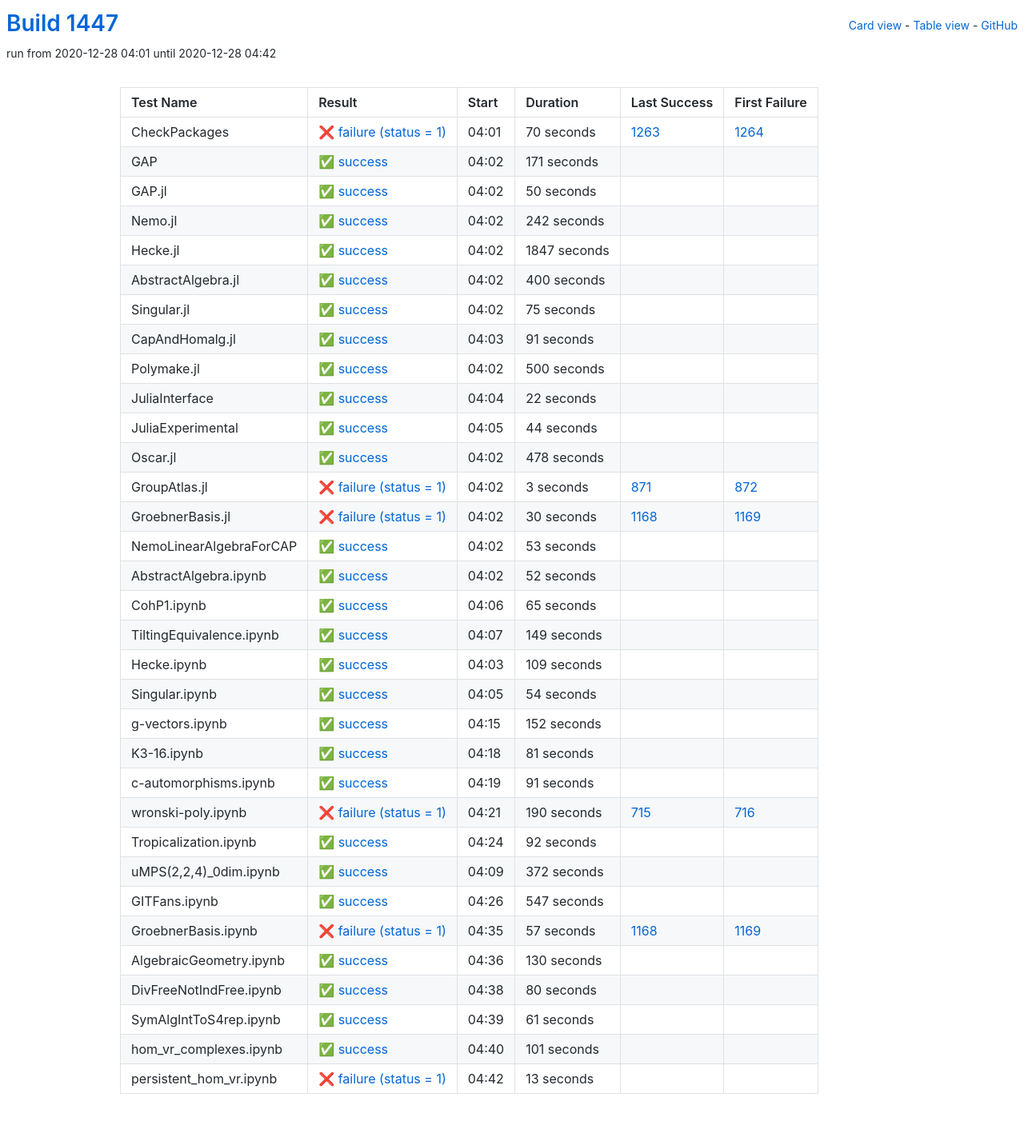
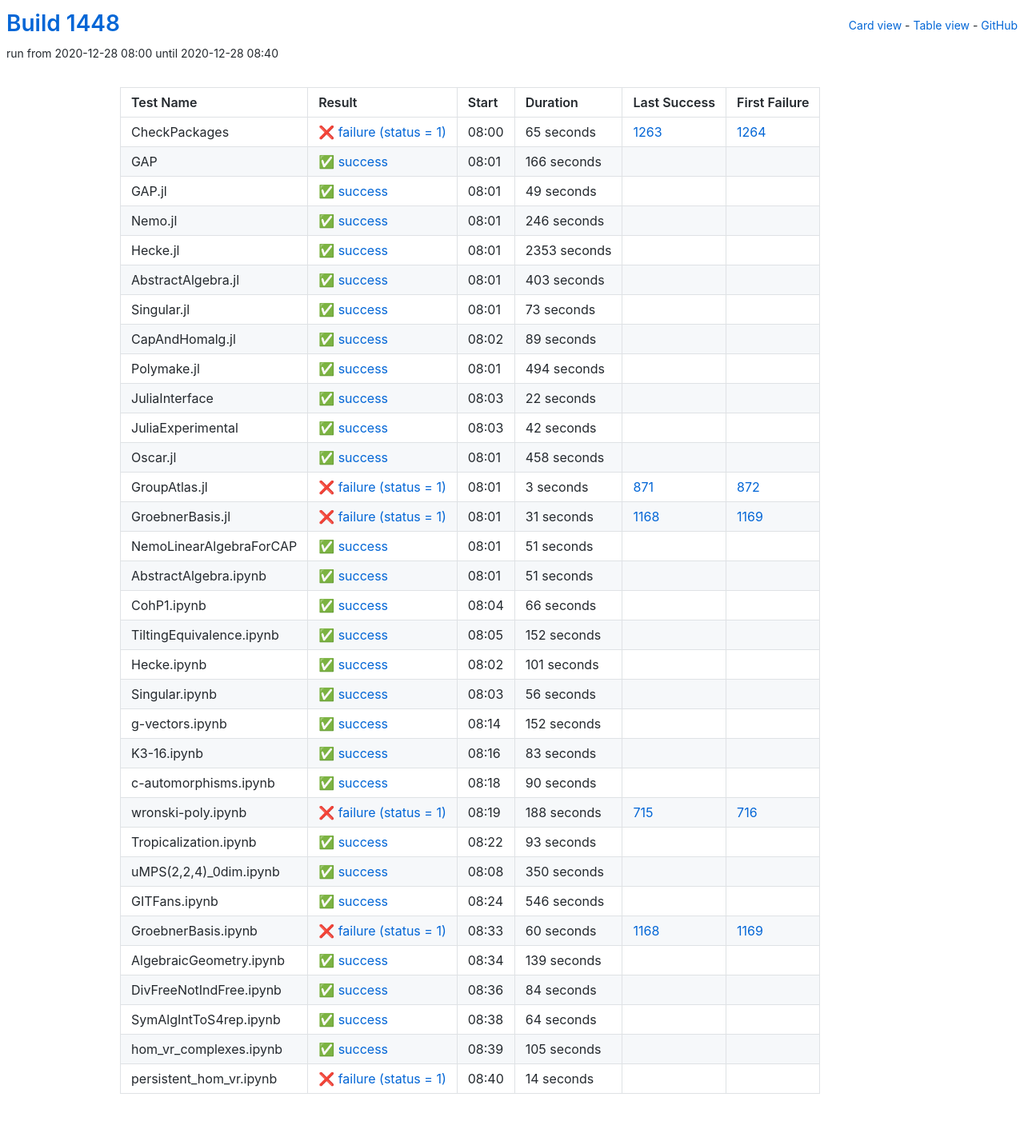
Before and after one commit to oscar-system/oscar-ci-status-stable, a Jekyll site: the page built from table.html, in a window 1280 px wide. Shown: the whole page at 80% size. Built offline with Jekyll 4.4.1, drawn with Linux system fonts in a browser that asks for light colours.

Commit message:
Build #1448

```diff
--- a/_data/ci.yml
+++ b/_data/ci.yml
@@ -1,6 +1,6 @@
 ---
-build: 1447
-build_url: https://oscarci.mathematik.uni-kl.de/job/oscar-stable/1447/
+build: 1448
+build_url: https://oscarci.mathematik.uni-kl.de/job/oscar-stable/1448/
 job: oscar-stable
 organization: oscar-system
 repo: oscar-ci-status-stable
@@ -8,116 +8,116 @@ repourl: https://github.com/oscar-system/oscar-ci-status-stable
 tests:
 - name: CheckPackages
   id: checkpackages
-  log: https://oscarci.mathematik.uni-kl.de/job/oscar-stable/1447/artifact/logs/build-1447/CheckPackages.log
-  start: 2020-12-28 04:01
+  log: https://oscarci.mathematik.uni-kl.de/job/oscar-stable/1448/artifact/logs/build-1448/CheckPackages.log
+  start: 2020-12-28 08:00
   success: false
   exitcode: 1
   status: failure
-  duration: 70
+  duration: 65
   last_success: 1263
   last_success_url: https://oscarci.mathematik.uni-kl.de/job/oscar-stable/1263/
   first_failure: 1264
   first_failure_url: https://oscarci.mathematik.uni-kl.de/job/oscar-stable/1264/
 - name: GAP
   id: gap
-  log: https://oscarci.mathematik.uni-kl.de/job/oscar-stable/1447/artifact/logs/build-1447/GAP.log
-  start: 2020-12-28 04:02
+  log: https://oscarci.mathematik.uni-kl.de/job/oscar-stable/1448/artifact/logs/build-1448/GAP.log
+  start: 2020-12-28 08:01
   success: true
   exitcode: 0
   status: success
-  duration: 171
+  duration: 166
   last_success: false
   last_success_url:
   first_failure: false
   first_failure_url:
 - name: GAP.jl
   id: gap-jl
-  log: https://oscarci.mathematik.uni-kl.de/job/oscar-stable/1447/artifact/logs/build-1447/GAP.jl.log
-  start: 2020-12-28 04:02
+  log: https://oscarci.mathematik.uni-kl.de/job/oscar-stable/1448/artifact/logs/build-1448/GAP.jl.log
+  start: 2020-12-28 08:01
   success: true
   exitcode: 0
   status: success
-  duration: 50
+  duration: 49
   last_success: false
   last_success_url:
   first_failure: false
   first_failure_url:
 - name: Nemo.jl
   id: nemo-jl
-  log: https://oscarci.mathematik.uni-kl.de/job/oscar-stable/1447/artifact/logs/build-1447/Nemo.jl.log
-  start: 2020-12-28 04:02
+  log: https://oscarci.mathematik.uni-kl.de/job/oscar-stable/1448/artifact/logs/build-1448/Nemo.jl.log
+  start: 2020-12-28 08:01
   success: true
   exitcode: 0
   status: success
-  duration: 242
+  duration: 246
   last_success: false
   last_success_url:
   first_failure: false
   first_failure_url:
 - name: Hecke.jl
   id: hecke-jl
-  log: https://oscarci.mathematik.uni-kl.de/job/oscar-stable/1447/artifact/logs/build-1447/Hecke.jl.log
-  start: 2020-12-28 04:02
+  log: https://oscarci.mathematik.uni-kl.de/job/oscar-stable/1448/artifact/logs/build-1448/Hecke.jl.log
+  start: 2020-12-28 08:01
   success: true
   exitcode: 0
   status: success
-  duration: 1847
+  duration: 2353
   last_success: false
   last_success_url:
   first_failure: false
   first_failure_url:
 - name: AbstractAlgebra.jl
   id: abstractalgebra-jl
-  log: https://oscarci.mathematik.uni-kl.de/job/oscar-stable/1447/artifact/logs/build-1447/AbstractAlgebra.jl.log
-  start: 2020-12-28 04:02
+  log: https://oscarci.mathematik.uni-kl.de/job/oscar-stable/1448/artifact/logs/build-1448/AbstractAlgebra.jl.log
+  start: 2020-12-28 08:01
   success: true
   exitcode: 0
   status: success
-  duration: 400
+  duration: 403
   last_success: false
   last_success_url:
   first_failure: false
   first_failure_url:
 - name: Singular.jl
   id: singular-jl
-  log: https://oscarci.mathematik.uni-kl.de/job/oscar-stable/1447/artifact/logs/build-1447/Singular.jl.log
-  start: 2020-12-28 04:02
+  log: https://oscarci.mathematik.uni-kl.de/job/oscar-stable/1448/artifact/logs/build-1448/Singular.jl.log
+  start: 2020-12-28 08:01
   success: true
   exitcode: 0
   status: success
-  duration: 75
+  duration: 73
   last_success: false
   last_success_url:
   first_failure: false
   first_failure_url:
 - name: CapAndHomalg.jl
   id: capandhomalg-jl
-  log: https://oscarci.mathematik.uni-kl.de/job/oscar-stable/1447/artifact/logs/build-1447/CapAndHomalg.jl.log
-  start: 2020-12-28 04:03
+  log: https://oscarci.mathematik.uni-kl.de/job/oscar-stable/1448/artifact/logs/build-1448/CapAndHomalg.jl.log
+  start: 2020-12-28 08:02
   success: true
   exitcode: 0
   status: success
-  duration: 91
+  duration: 89
   last_success: false
   last_success_url:
   first_failure: false
   first_failure_url:
 - name: Polymake.jl
   id: polymake-jl
-  log: https://oscarci.mathematik.uni-kl.de/job/oscar-stable/1447/artifact/logs/build-1447/Polymake.jl.log
-  start: 2020-12-28 04:02
+  log: https://oscarci.mathematik.uni-kl.de/job/oscar-stable/1448/artifact/logs/build-1448/Polymake.jl.log
+  start: 2020-12-28 08:01
   success: true
   exitcode: 0
   status: success
-  duration: 500
+  duration: 494
   last_success: false
   last_success_url:
   first_failure: false
   first_failure_url:
 - name: JuliaInterface
   id: juliainterface
-  log: https://oscarci.mathematik.uni-kl.de/job/oscar-stable/1447/artifact/logs/build-1447/JuliaInterface.log
-  start: 2020-12-28 04:04
+  log: https://oscarci.mathematik.uni-kl.de/job/oscar-stable/1448/artifact/logs/build-1448/JuliaInterface.log
+  start: 2020-12-28 08:03
   success: true
   exitcode: 0
   status: success
@@ -128,32 +128,32 @@ tests:
   first_failure_url:
 - name: JuliaExperimental
   id: juliaexperimental
-  log: https://oscarci.mathematik.uni-kl.de/job/oscar-stable/1447/artifact/logs/build-1447/JuliaExperimental.log
-  start: 2020-12-28 04:05
+  log: https://oscarci.mathematik.uni-kl.de/job/oscar-stable/1448/artifact/logs/build-1448/JuliaExperimental.log
+  start: 2020-12-28 08:03
   success: true
   exitcode: 0
   status: success
-  duration: 44
+  duration: 42
   last_success: false
   last_success_url:
   first_failure: false
   first_failure_url:
 - name: Oscar.jl
   id: oscar-jl
-  log: https://oscarci.mathematik.uni-kl.de/job/oscar-stable/1447/artifact/logs/build-1447/Oscar.jl.log
-  start: 2020-12-28 04:02
+  log: https://oscarci.mathematik.uni-kl.de/job/oscar-stable/1448/artifact/logs/build-1448/Oscar.jl.log
+  start: 2020-12-28 08:01
   success: true
   exitcode: 0
   status: success
-  duration: 478
+  duration: 458
   last_success: false
   last_success_url:
   first_failure: false
   first_failure_url:
 - name: GroupAtlas.jl
   id: groupatlas-jl
-  log: https://oscarci.mathematik.uni-kl.de/job/oscar-stable/1447/artifact/logs/build-1447/GroupAtlas.jl.log
-  start: 2020-12-28 04:02
+  log: https://oscarci.mathematik.uni-kl.de/job/oscar-stable/1448/artifact/logs/build-1448/GroupAtlas.jl.log
+  start: 2020-12-28 08:01
   success: false
   exitcode: 1
   status: failure
@@ -164,92 +164,92 @@ tests:
   first_failure_url: https://oscarci.mathematik.uni-kl.de/job/oscar-stable/872/
 - name: GroebnerBasis.jl
   id: groebnerbasis-jl
-  log: https://oscarci.mathematik.uni-kl.de/job/oscar-stable/1447/artifact/logs/build-1447/GroebnerBasis.jl.log
-  start: 2020-12-28 04:02
+  log: https://oscarci.mathematik.uni-kl.de/job/oscar-stable/1448/artifact/logs/build-1448/GroebnerBasis.jl.log
+  start: 2020-12-28 08:01
   success: false
   exitcode: 1
   status: failure
-  duration: 30
+  duration: 31
   last_success: 1168
   last_success_url: https://oscarci.mathematik.uni-kl.de/job/oscar-stable/1168/
   first_failure: 1169
   first_failure_url: https://oscarci.mathematik.uni-kl.de/job/oscar-stable/1169/
 - name: NemoLinearAlgebraForCAP
   id: nemolinearalgebraforcap
-  log: https://oscarci.mathematik.uni-kl.de/job/oscar-stable/1447/artifact/logs/build-1447/NemoLinearAlgebraForCAP.log
-  start: 2020-12-28 04:02
+  log: https://oscarci.mathematik.uni-kl.de/job/oscar-stable/1448/artifact/logs/build-1448/NemoLinearAlgebraForCAP.log
+  start: 2020-12-28 08:01
   success: true
   exitcode: 0
   status: success
-  duration: 53
+  duration: 51
   last_success: false
   last_success_url:
   first_failure: false
   first_failure_url:
 - name: AbstractAlgebra.ipynb
   id: abstractalgebra-ipynb
-  log: https://oscarci.mathematik.uni-kl.de/job/oscar-stable/1447/artifact/logs/build-1447/AbstractAlgebra.ipynb.log
-  start: 2020-12-28 04:02
+  log: https://oscarci.mathematik.uni-kl.de/job/oscar-stable/1448/artifact/logs/build-1448/AbstractAlgebra.ipynb.log
+  start: 2020-12-28 08:01
   success: true
   exitcode: 0
   status: success
-  duration: 52
+  duration: 51
   last_success: false
   last_success_url:
   first_failure: false
   first_failure_url:
 - name: CohP1.ipynb
   id: cohp1-ipynb
-  log: https://oscarci.mathematik.uni-kl.de/job/oscar-stable/1447/artifact/logs/build-1447/CohP1.ipynb.log
-  start: 2020-12-28 04:06
+  log: https://oscarci.mathematik.uni-kl.de/job/oscar-stable/1448/artifact/logs/build-1448/CohP1.ipynb.log
+  start: 2020-12-28 08:04
   success: true
   exitcode: 0
   status: success
-  duration: 65
+  duration: 66
   last_success: false
   last_success_url:
   first_failure: false
   first_failure_url:
 - name: TiltingEquivalence.ipynb
   id: tiltingequivalence-ipynb
-  log: https://oscarci.mathematik.uni-kl.de/job/oscar-stable/1447/artifact/logs/build-1447/TiltingEquivalence.ipynb.log
-  start: 2020-12-28 04:07
+  log: https://oscarci.mathematik.uni-kl.de/job/oscar-stable/1448/artifact/logs/build-1448/TiltingEquivalence.ipynb.log
+  start: 2020-12-28 08:05
   success: true
   exitcode: 0
   status: success
-  duration: 149
+  duration: 152
   last_success: false
   last_success_url:
   first_failure: false
   first_failure_url:
 - name: Hecke.ipynb
   id: hecke-ipynb
-  log: https://oscarci.mathematik.uni-kl.de/job/oscar-stable/1447/artifact/logs/build-1447/Hecke.ipynb.log
-  start: 2020-12-28 04:03
+  log: https://oscarci.mathematik.uni-kl.de/job/oscar-stable/1448/artifact/logs/build-1448/Hecke.ipynb.log
+  start: 2020-12-28 08:02
   success: true
   exitcode: 0
   status: success
-  duration: 109
+  duration: 101
   last_success: false
   last_success_url:
   first_failure: false
   first_failure_url:
 - name: Singular.ipynb
   id: singular-ipynb
-  log: https://oscarci.mathematik.uni-kl.de/job/oscar-stable/1447/artifact/logs/build-1447/Singular.ipynb.log
-  start: 2020-12-28 04:05
+  log: https://oscarci.mathematik.uni-kl.de/job/oscar-stable/1448/artifact/logs/build-1448/Singular.ipynb.log
+  start: 2020-12-28 08:03
   success: true
   exitcode: 0
   status: success
-  duration: 54
+  duration: 56
   last_success: false
   last_success_url:
   first_failure: false
   first_failure_url:
 - name: g-vectors.ipynb
   id: g-vectors-ipynb
-  log: https://oscarci.mathematik.uni-kl.de/job/oscar-stable/1447/artifact/logs/build-1447/g-vectors.ipynb.log
-  start: 2020-12-28 04:15
+  log: https://oscarci.mathematik.uni-kl.de/job/oscar-stable/1448/artifact/logs/build-1448/g-vectors.ipynb.log
+  start: 2020-12-28 08:14
   success: true
   exitcode: 0
   status: success
@@ -260,144 +260,144 @@ tests:
   first_failure_url:
 - name: K3-16.ipynb
   id: k3-16-ipynb
-  log: https://oscarci.mathematik.uni-kl.de/job/oscar-stable/1447/artifact/logs/build-1447/K3-16.ipynb.log
-  start: 2020-12-28 04:18
+  log: https://oscarci.mathematik.uni-kl.de/job/oscar-stable/1448/artifact/logs/build-1448/K3-16.ipynb.log
+  start: 2020-12-28 08:16
   success: true
   exitcode: 0
   status: success
-  duration: 81
+  duration: 83
   last_success: false
   last_success_url:
   first_failure: false
   first_failure_url:
 - name: c-automorphisms.ipynb
   id: c-automorphisms-ipynb
-  log: https://oscarci.mathematik.uni-kl.de/job/oscar-stable/1447/artifact/logs/build-1447/c-automorphisms.ipynb.log
-  start: 2020-12-28 04:19
+  log: https://oscarci.mathematik.uni-kl.de/job/oscar-stable/1448/artifact/logs/build-1448/c-automorphisms.ipynb.log
+  start: 2020-12-28 08:18
   success: true
   exitcode: 0
   status: success
-  duration: 91
+  duration: 90
   last_success: false
   last_success_url:
   first_failure: false
   first_failure_url:
 - name: wronski-poly.ipynb
   id: wronski-poly-ipynb
-  log: https://oscarci.mathematik.uni-kl.de/job/oscar-stable/1447/artifact/logs/build-1447/wronski-poly.ipynb.log
-  start: 2020-12-28 04:21
+  log: https://oscarci.mathematik.uni-kl.de/job/oscar-stable/1448/artifact/logs/build-1448/wronski-poly.ipynb.log
+  start: 2020-12-28 08:19
   success: false
   exitcode: 1
   status: failure
-  duration: 190
+  duration: 188
   last_success: 715
   last_success_url: https://oscarci.mathematik.uni-kl.de/job/oscar-stable/715/
   first_failure: 716
   first_failure_url: https://oscarci.mathematik.uni-kl.de/job/oscar-stable/716/
 - name: Tropicalization.ipynb
   id: tropicalization-ipynb
-  log: https://oscarci.mathematik.uni-kl.de/job/oscar-stable/1447/artifact/logs/build-1447/Tropicalization.ipynb.log
-  start: 2020-12-28 04:24
+  log: https://oscarci.mathematik.uni-kl.de/job/oscar-stable/1448/artifact/logs/build-1448/Tropicalization.ipynb.log
+  start: 2020-12-28 08:22
   success: true
   exitcode: 0
   status: success
-  duration: 92
+  duration: 93
   last_success: false
   last_success_url:
   first_failure: false
   first_failure_url:
 - name: uMPS(2,2,4)_0dim.ipynb
   id: umps-2-2-4-0dim-ipynb
-  log: https://oscarci.mathematik.uni-kl.de/job/oscar-stable/1447/artifact/logs/build-1447/uMPS-2-2-4-_0dim.ipynb.log
-  start: 2020-12-28 04:09
+  log: https://oscarci.mathematik.uni-kl.de/job/oscar-stable/1448/artifact/logs/build-1448/uMPS-2-2-4-_0dim.ipynb.log
+  start: 2020-12-28 08:08
   success: true
   exitcode: 0
   status: success
-  duration: 372
+  duration: 350
   last_success: false
   last_success_url:
   first_failure: false
   first_failure_url:
 - name: GITFans.ipynb
   id: gitfans-ipynb
-  log: https://oscarci.mathematik.uni-kl.de/job/oscar-stable/1447/artifact/logs/build-1447/GITFans.ipynb.log
-  start: 2020-12-28 04:26
+  log: https://oscarci.mathematik.uni-kl.de/job/oscar-stable/1448/artifact/logs/build-1448/GITFans.ipynb.log
+  start: 2020-12-28 08:24
   success: true
   exitcode: 0
   status: success
-  duration: 547
+  duration: 546
   last_success: false
   last_success_url:
   first_failure: false
   first_failure_url:
 - name: GroebnerBasis.ipynb
   id: groebnerbasis-ipynb
-  log: https://oscarci.mathematik.uni-kl.de/job/oscar-stable/1447/artifact/logs/build-1447/GroebnerBasis.ipynb.log
-  start: 2020-12-28 04:35
+  log: https://oscarci.mathematik.uni-kl.de/job/oscar-stable/1448/artifact/logs/build-1448/GroebnerBasis.ipynb.log
+  start: 2020-12-28 08:33
   success: false
   exitcode: 1
   status: failure
-  duration: 57
+  duration: 60
   last_success: 1168
   last_success_url: https://oscarci.mathematik.uni-kl.de/job/oscar-stable/1168/
   first_failure: 1169
   first_failure_url: https://oscarci.mathematik.uni-kl.de/job/oscar-stable/1169/
 - name: AlgebraicGeometry.ipynb
   id: algebraicgeometry-ipynb
-  log: https://oscarci.mathematik.uni-kl.de/job/oscar-stable/1447/artifact/logs/build-1447/AlgebraicGeometry.ipynb.log
-  start: 2020-12-28 04:36
+  log: https://oscarci.mathematik.uni-kl.de/job/oscar-stable/1448/artifact/logs/build-1448/AlgebraicGeometry.ipynb.log
+  start: 2020-12-28 08:34
   success: true
   exitcode: 0
   status: success
-  duration: 130
+  duration: 139
   last_success: false
   last_success_url:
   first_failure: false
   first_failure_url:
 - name: DivFreeNotIndFree.ipynb
   id: divfreenotindfree-ipynb
-  log: https://oscarci.mathematik.uni-kl.de/job/oscar-stable/1447/artifact/logs/build-1447/DivFreeNotIndFree.ipynb.log
-  start: 2020-12-28 04:38
+  log: https://oscarci.mathematik.uni-kl.de/job/oscar-stable/1448/artifact/logs/build-1448/DivFreeNotIndFree.ipynb.log
+  start: 2020-12-28 08:36
   success: true
   exitcode: 0
   status: success
-  duration: 80
+  duration: 84
   last_success: false
   last_success_url:
   first_failure: false
   first_failure_url:
 - name: SymAlgIntToS4rep.ipynb
   id: symalginttos4rep-ipynb
-  log: https://oscarci.mathematik.uni-kl.de/job/oscar-stable/1447/artifact/logs/build-1447/SymAlgIntToS4rep.ipynb.log
-  start: 2020-12-28 04:39
+  log: https://oscarci.mathematik.uni-kl.de/job/oscar-stable/1448/artifact/logs/build-1448/SymAlgIntToS4rep.ipynb.log
+  start: 2020-12-28 08:38
   success: true
   exitcode: 0
   status: success
-  duration: 61
+  duration: 64
   last_success: false
   last_success_url:
   first_failure: false
   first_failure_url:
 - name: hom_vr_complexes.ipynb
   id: hom-vr-complexes-ipynb
-  log: https://oscarci.mathematik.uni-kl.de/job/oscar-stable/1447/artifact/logs/build-1447/hom_vr_complexes.ipynb.log
-  start: 2020-12-28 04:40
+  log: https://oscarci.mathematik.uni-kl.de/job/oscar-stable/1448/artifact/logs/build-1448/hom_vr_complexes.ipynb.log
+  start: 2020-12-28 08:39
   success: true
   exitcode: 0
   status: success
-  duration: 101
+  duration: 105
   last_success: false
   last_success_url:
   first_failure: false
   first_failure_url:
 - name: persistent_hom_vr.ipynb
   id: persistent-hom-vr-ipynb
-  log: https://oscarci.mathematik.uni-kl.de/job/oscar-stable/1447/artifact/logs/build-1447/persistent_hom_vr.ipynb.log
-  start: 2020-12-28 04:42
+  log: https://oscarci.mathematik.uni-kl.de/job/oscar-stable/1448/artifact/logs/build-1448/persistent_hom_vr.ipynb.log
+  start: 2020-12-28 08:40
   success: false
   exitcode: 1
   status: failure
-  duration: 13
+  duration: 14
   last_success: false
   last_success_url:
   first_failure: false
```
Also changed, not shown: README.md.
